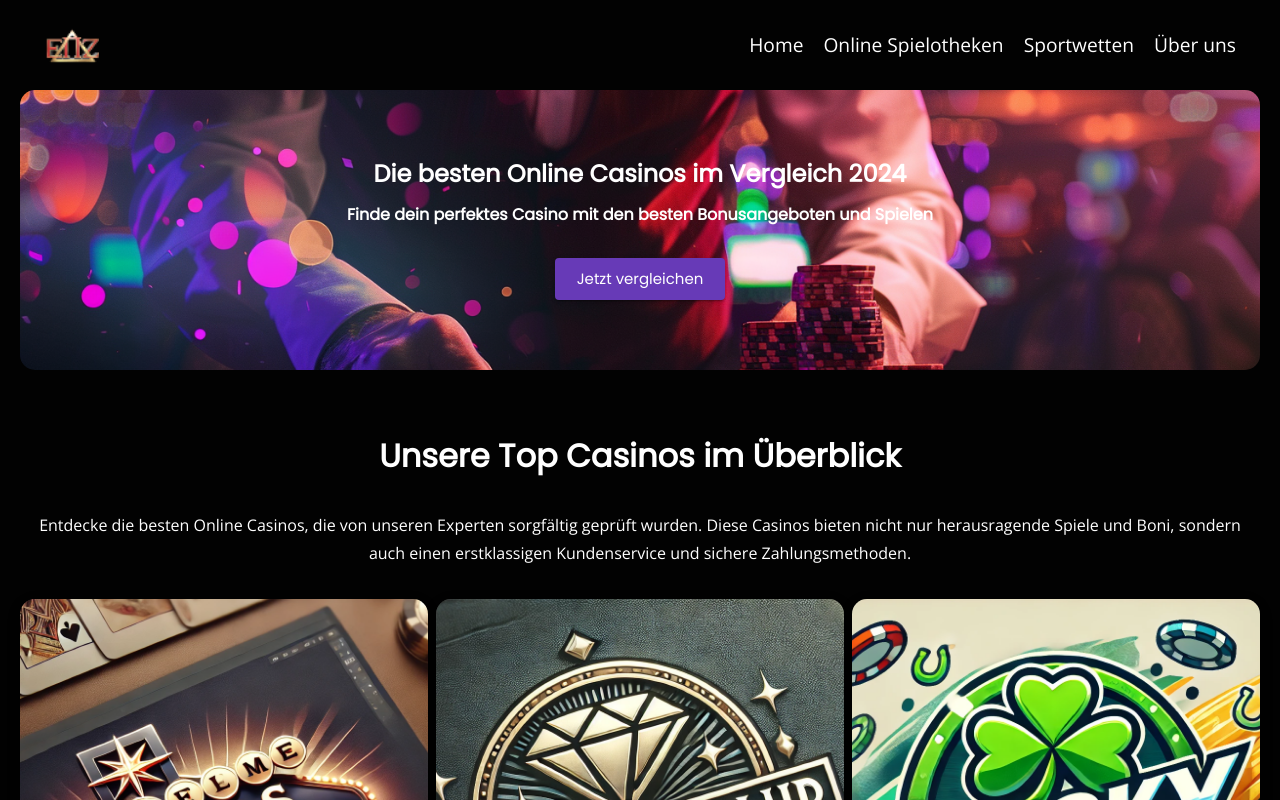
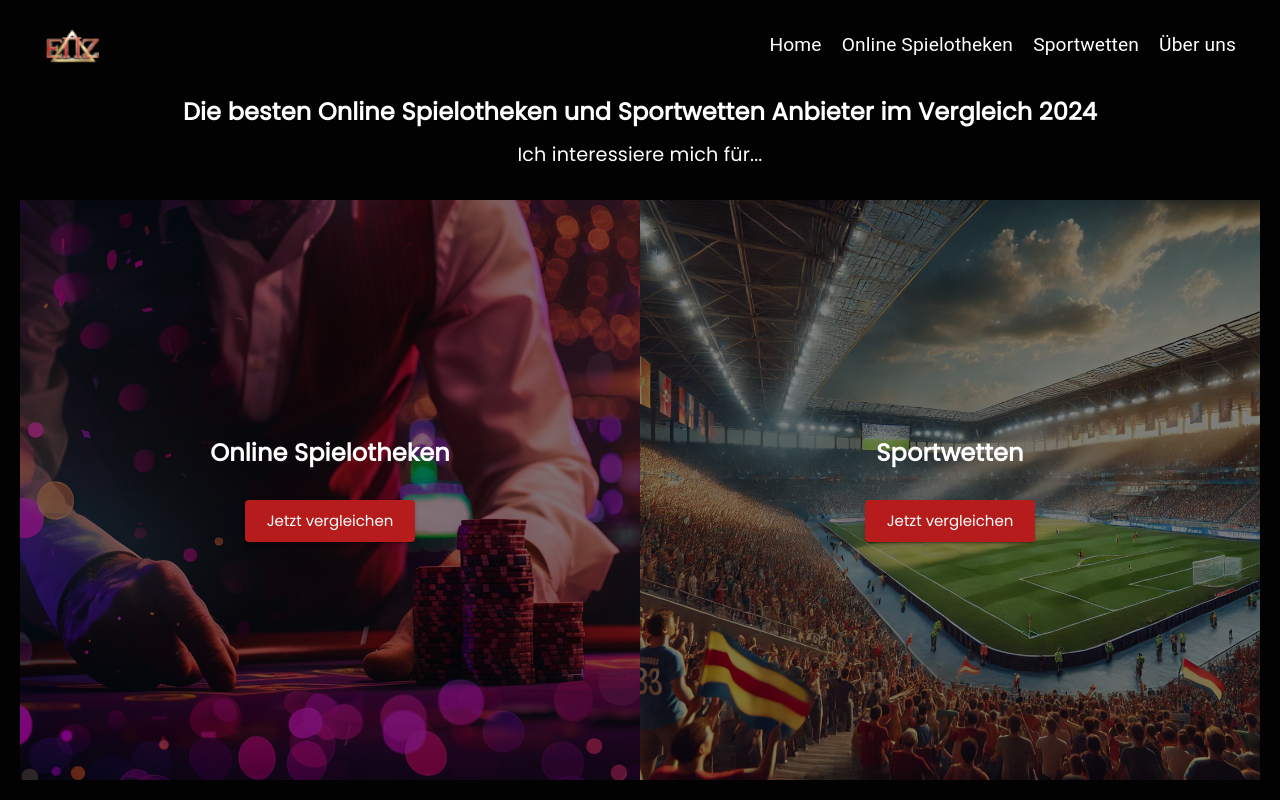
Before and after one commit to NicoLoyLife/einfachnurzocken, a React (Create React App) app: page / in a window 1280 px wide. Shown: the top 800 px of the page. Built offline with nearby package versions, Linux system fonts and the light colour scheme.

Commit message:
Hero-Bereich Startseite und unterschiedliche Themes für beide Sections

```diff
--- a/src/App.js
+++ b/src/App.js
@@ -1,5 +1,6 @@
 import React from 'react';
-import { BrowserRouter as Router, Route, Routes } from 'react-router-dom';
+import { Route, Routes, useLocation } from 'react-router-dom';
+import { ThemeProvider, GlobalStyles } from '@mui/material';
 import Home from './pages/Home';
 import News from './pages/News';
 import OnlineCasinos from './pages/OnlineCasinos';
@@ -12,11 +13,41 @@ import Footer from './components/common/Footer';
 import Wrapper from './components/common/Wrapper';
 import Impressum from './pages/Impressum';
 import PrivacyPolicy from './pages/PrivacyPolicy';
+import themes from './theme';
 
 function App() {
+  const location = useLocation();
+
+  // Wähle das Theme basierend auf der aktuellen Route
+  const getTheme = () => {
+    if (location.pathname.includes('/sportwetten')) {
+      return themes.sportwettenTheme; // Sportwetten Theme für den Sportwetten-Bereich
+    } else {
+      return themes.casinoTheme; // Casino Theme für den Online-Spielotheken-Bereich
+    }
+  };
+
   return (
-    <Router>
-      <div>
+    <ThemeProvider theme={getTheme()}>
+      {/* Global Styles setzen */}
+      <GlobalStyles
+        styles={(theme) => ({
+          body: {
+            backgroundColor: theme.palette.background.default, // Hintergrundfarbe für den Body
+            color: theme.palette.text.primary, // Textfarbe
+            margin: 0,
+            padding: 0,
+            boxSizing: 'border-box',
+            minHeight: '100vh',
+          },
+          '*': {
+            boxSizing: 'inherit',
+          },
+          '#root': {
+            height: '100vh',
+          },
+        })}
+      />
       <Navbar />
       <Wrapper>
         <Routes>
@@ -32,8 +63,7 @@ function App() {
         </Routes>
       </Wrapper>
       <Footer />
-      </div>
-    </Router>
+    </ThemeProvider>
   );
 }
 
--- a/src/components/HeroBanner.js
+++ b/src/components/HeroBanner.js
@@ -1,38 +1,180 @@
 import React from 'react';
-import { Box, Typography, Button } from '@mui/material';
-import heroImage from "../assets/images/hero-banner.png";
+import { Typography, Button, Grid, Box } from '@mui/material';
+import { Link } from 'react-router-dom';
+import casinoImage from "../assets/images/hero-banner.png";
+import sportwettenImage from "../assets/images/sportwetten.webp";
 
 function HeroBanner() {
   return (
-    <Box
+    <>
+      {/* SEO-optimierte zentrale H1-Überschrift */}
+      <Typography
+        variant="h1"
+        component="h1"
         sx={{
-        backgroundImage: `url(${heroImage})`,
-        backgroundSize: 'cover',
-        backgroundPosition: 'center',
-        height: '280px',
-        borderRadius: '15px',
+          fontSize: { xs: '1.2rem', md: '1.5rem' },
+          textAlign: 'center',
+          fontWeight: 'bold',
+          mt: 1,
+        }}
+      >
+        Die besten Online Spielotheken und Sportwetten Anbieter im Vergleich 2024
+      </Typography>
+
+      {/* Zusatztext "Ich interessiere mich für ..." */}
+      <Typography
+        variant="h2"
+        component="h2"
+        sx={{
+          fontSize: { xs: '1rem', md: '1.2rem' },
+          textAlign: 'center',
+          fontWeight: 'normal',
+          mt: 2,
+        }}
+      >
+        Ich interessiere mich für...
+      </Typography>
+
+      <Grid
+        container
+        spacing={0}
+        sx={{
+          height: { xs: 'calc(100vh - 220px)', md: 'calc(100vh - 220px)' }, // Full height abzüglich der Navbar und Überschrift
+          textAlign: 'center',
+          justifyContent: 'center',
+          alignItems: 'center',
+          mt: 4, // Platz für die zentrale H1-Überschrift
+        }}
+      >
+        {/* Online Spielotheken Section */}
+        <Grid
+          item
+          xs={12}
+          md={6}
+          component={Link} // Ganze Box als Link
+          to="/online-spielotheken"
+          sx={{
+            position: 'relative', // Für das Overlay notwendig
+            overflow: 'hidden', // Verhindert, dass das Bild beim Zoomen überläuft
             display: 'flex',
             alignItems: 'center',
             justifyContent: 'center',
-        color: 'white',
-        textAlign: 'center',
-        padding: '20px',
-        backgroundColor: 'rgba(0, 0, 0, 0.5)',
-        flexDirection: 'column',
+            height: { xs: '50%', md: '100%' }, // Full height on mobile, half on desktop
+            textDecoration: 'none', // Entfernt die Unterstreichung des Links
+            '&:hover .overlay': {
+              backgroundColor: 'rgba(0, 0, 0, 0.7)', // Dunkleres Overlay beim Hover
+            },
+            '&:hover .image': {
+              transform: 'scale(1.1)', // Zoom-Effekt auf Bild
+            },
+            '&:hover .text': {
+              color: 'primary.main', // Textfarbe ändert sich beim Hover
+            },
           }}
         >
-      <Typography variant='h1' component='h1' sx={{ fontSize: '1.5rem', fontWeight: 'bold' }}>
-        Die besten Online Casinos im Vergleich 2024
+          {/* Hintergrundbild und Overlay */}
+          <Box
+            className="image"
+            sx={{
+              backgroundImage: `url(${casinoImage})`,
+              backgroundSize: 'cover',
+              backgroundPosition: 'center',
+              height: '100%',
+              width: '100%',
+              position: 'absolute',
+              top: 0,
+              left: 0,
+              transition: 'transform 0.5s ease', // Smooth zoom transition
+            }}
+          />
+          <Box
+            className="overlay"
+            sx={{
+              position: 'absolute',
+              top: 0,
+              left: 0,
+              width: '100%',
+              height: '100%',
+              backgroundColor: 'rgba(0, 0, 0, 0.5)', // Initial dunkles Overlay
+              transition: 'background-color 0.5s ease',
+            }}
+          />
+          {/* Text und Button */}
+          <Box sx={{ position: 'relative', zIndex: 1, textAlign: 'center' }}>
+            <Typography className="text" variant="h2" sx={{ fontSize: '1.5rem', fontWeight: 'bold', color: 'white' }}>
+              Online Spielotheken
             </Typography>
-
-      <Typography variant='h2' component='h2' sx={{ fontSize: '1rem', mt: 2 }}>
-        Finde dein perfektes Casino mit den besten Bonusangeboten und Spielen
-      </Typography>
-
-      <Button variant='contained' color='primary' sx={{ mt:4 }} size='large'>
+            <Button variant="contained" color="primary" sx={{ mt: 4 }} size="large">
               Jetzt vergleichen
             </Button>
           </Box>
+        </Grid>
+
+        {/* Sportwetten Section */}
+        <Grid
+          item
+          xs={12}
+          md={6}
+          component={Link} // Ganze Box als Link
+          to="/sportwetten"
+          sx={{
+            position: 'relative',
+            overflow: 'hidden',
+            display: 'flex',
+            alignItems: 'center',
+            justifyContent: 'center',
+            height: { xs: '50%', md: '100%' },
+            textDecoration: 'none',
+            '&:hover .overlay': {
+              backgroundColor: 'rgba(0, 0, 0, 0.7)',
+            },
+            '&:hover .image': {
+              transform: 'scale(1.1)',
+            },
+            '&:hover .text': {
+              color: 'primary.main',
+            },
+          }}
+        >
+          {/* Hintergrundbild und Overlay */}
+          <Box
+            className="image"
+            sx={{
+              backgroundImage: `url(${sportwettenImage})`,
+              backgroundSize: 'cover',
+              backgroundPosition: 'center',
+              height: '100%',
+              width: '100%',
+              position: 'absolute',
+              top: 0,
+              left: 0,
+              transition: 'transform 0.5s ease',
+            }}
+          />
+          <Box
+            className="overlay"
+            sx={{
+              position: 'absolute',
+              top: 0,
+              left: 0,
+              width: '100%',
+              height: '100%',
+              backgroundColor: 'rgba(0, 0, 0, 0.5)',
+              transition: 'background-color 0.5s ease',
+            }}
+          />
+          {/* Text und Button */}
+          <Box sx={{ position: 'relative', zIndex: 1, textAlign: 'center' }}>
+            <Typography className="text" variant="h2" sx={{ fontSize: '1.5rem', fontWeight: 'bold', color: 'white' }}>
+              Sportwetten
+            </Typography>
+            <Button variant="contained" color="primary" sx={{ mt: 4 }} size="large">
+              Jetzt vergleichen
+            </Button>
+          </Box>
+        </Grid>
+      </Grid>
+    </>
   );
 }
 
--- a/src/components/common/Topbar.js
+++ b/src/components/common/Topbar.js
@@ -1,29 +1,50 @@
-import React from 'react';
-import { AppBar, Tabs, Tab } from '@mui/material';
-import { useNavigate, useLocation } from 'react-router-dom';
+import React from "react";
+import { AppBar, Tabs, Tab } from "@mui/material";
+import { useNavigate, useLocation } from "react-router-dom";
 
 function TopbarTabs() {
   const navigate = useNavigate();
   const location = useLocation();
 
   // Aktuellen Pfad holen und activen Tab setzen (Sportwetten oder Online Spielotheken)
-  const currentTab = location.pathname.includes('/sportwetten') ? 'sportwetten' : 'online-spielotheken';
+  const currentTab = location.pathname.includes("/sportwetten")
+    ? "sportwetten"
+    : "online-spielotheken";
 
   const handleTabChange = (event, newValue) => {
-    navigate(newValue === 'sportwetten' ? '/sportwetten' : '/online-spielotheken');
+    navigate(
+      newValue === "sportwetten" ? "/sportwetten" : "/online-spielotheken"
+    );
   };
 
   return (
-    <AppBar position="static" sx={{ backgroundColor: 'primary.main' }}>
+    <AppBar
+      position="static"
+      sx={{
+        backgroundColor: "black",
+        boxShadow: "none",
+        borderBottom: (theme) => `4px solid ${theme.palette.primary.main}`, // BorderBottom in Primärfarbe
+      }}
+    >
       <Tabs
         value={currentTab}
         onChange={handleTabChange}
-        indicatorColor="secondary"
-        textColor="secondary"
+        textColor="inherit"
+        sx={{
+          ".MuiTabs-indicator": {
+            display: "none", // Indikator vollständig ausblenden
+          },
+          ".MuiTab-root": {
+            color: "white", // Textfarbe für inaktive Tabs
+          },
+          ".Mui-selected": {
+            color: "primary.main", // Textfarbe für aktive Tabs
+          },
+        }}
         centered
       >
+        <Tab label="Online Spielotheken" value="online-spielotheken" />
         <Tab label="Sportwetten" value="sportwetten" />
-        <Tab label="Online Spielotheken" value="online-spielotheken" />
       </Tabs>
     </AppBar>
   );
--- a/src/theme.js
+++ b/src/theme.js
@@ -1,135 +1,107 @@
-import { createTheme } from '@mui/material/styles';
-import '@fontsource/poppins';
-import '@fontsource/open-sans';
+import { createTheme } from "@mui/material/styles";
+import "@fontsource/poppins";
+import "@fontsource/open-sans";
 
 const typography = {
   // Standard-Schriftart für Fließtexte
-  fontFamily: 'Open Sans, Arial, sans-serif',
+  fontFamily: "Open Sans, Arial, sans-serif",
 
   // Überschriften (h1, h2, h3, etc.) mit Poppins
   h1: {
-    fontFamily: 'Poppins, Arial, sans-serif',
+    fontFamily: "Poppins, Arial, sans-serif",
     fontWeight: 700, // Fett für zusätzliche Präsenz
-    fontSize: '3rem', // Anpassung der Schriftgröße nach Bedarf
+    fontSize: "3rem", // Anpassung der Schriftgröße nach Bedarf
     lineHeight: 1.2, // Zeilenhöhe für bessere Lesbarkeit
   },
   h2: {
-    fontFamily: 'Poppins, Arial, sans-serif',
+    fontFamily: "Poppins, Arial, sans-serif",
     fontWeight: 700,
-    fontSize: '2.5rem',
+    fontSize: "2.5rem",
     lineHeight: 1.3,
   },
   h3: {
-    fontFamily: 'Poppins, Arial, sans-serif',
+    fontFamily: "Poppins, Arial, sans-serif",
     fontWeight: 600,
-    fontSize: '2rem',
+    fontSize: "2rem",
     lineHeight: 1.4,
   },
   h4: {
-    fontFamily: 'Poppins, Arial, sans-serif',
+    fontFamily: "Poppins, Arial, sans-serif",
     fontWeight: 600,
-    fontSize: '1.75rem',
+    fontSize: "1.75rem",
     lineHeight: 1.5,
   },
   h5: {
-    fontFamily: 'Poppins, Arial, sans-serif',
+    fontFamily: "Poppins, Arial, sans-serif",
     fontWeight: 500,
-    fontSize: '1.5rem',
+    fontSize: "1.5rem",
     lineHeight: 1.6,
   },
   h6: {
-    fontFamily: 'Poppins, Arial, sans-serif',
+    fontFamily: "Poppins, Arial, sans-serif",
     fontWeight: 500,
-    fontSize: '1.25rem',
+    fontSize: "1.25rem",
     lineHeight: 1.7,
   },
 
   // Body1 für normalen Fließtext
   body1: {
-    fontFamily: 'Open Sans, Arial, sans-serif',
+    fontFamily: "Open Sans, Arial, sans-serif",
     fontWeight: 400, // Normalgewicht
-    fontSize: '1rem', // Standard-Schriftgröße
+    fontSize: "1rem", // Standard-Schriftgröße
     lineHeight: 1.75, // Angenehme Zeilenhöhe für längere Texte
   },
 
   // Body2 für kleinere Fließtexte oder sekundäre Textbereiche
   body2: {
-    fontFamily: 'Open Sans, Arial, sans-serif',
+    fontFamily: "Open Sans, Arial, sans-serif",
     fontWeight: 400,
-    fontSize: '0.875rem',
+    fontSize: "0.875rem",
     lineHeight: 1.7,
   },
 
   // Weitere Typografiestile wie Button, Caption, Overline, etc.
   button: {
-    fontFamily: 'Poppins, Arial, sans-serif',
+    fontFamily: "Poppins, Arial, sans-serif",
     // fontWeight: 600,
-    fontSize: '0.875rem',
-    textTransform: 'none', // Deaktiviert automatische Großschreibung
+    fontSize: "0.875rem",
+    textTransform: "none", // Deaktiviert automatische Großschreibung
   },
   caption: {
-    fontFamily: 'Open Sans, Arial, sans-serif',
+    fontFamily: "Open Sans, Arial, sans-serif",
     fontWeight: 400,
-    fontSize: '0.75rem',
+    fontSize: "0.75rem",
     lineHeight: 1.5,
   },
   overline: {
-    fontFamily: 'Open Sans, Arial, sans-serif',
+    fontFamily: "Open Sans, Arial, sans-serif",
     fontWeight: 400,
-    fontSize: '0.75rem',
+    fontSize: "0.75rem",
     lineHeight: 2,
-    textTransform: 'uppercase', // Überstrichene Texte in Großbuchstaben
+    textTransform: "uppercase", // Überstrichene Texte in Großbuchstaben
   },
 };
 
 const themes = {
-  classicDark: createTheme({
+  // Casino-Theme mit dunklem Rot und Gold
+  casinoTheme: createTheme({
     palette: {
-      mode: 'dark',
-      primary: { main: '#90caf9' },
-      secondary: { main: '#f48fb1' },
-      background: { default: '#121212', paper: '#1d1d1d' },
-      text: { primary: '#ffffff', secondary: '#b0bec5' },
+      mode: "dark",
+      primary: { main: "#b71c1c" }, // Dunkles Rot
+      secondary: { main: "#FFD700" }, // Gold/helles Gelb
+      background: { default: "#020202", paper: "#2b2b2b" },
+      text: { primary: "#ffffff", secondary: "#bdbdbd" },
     },
     typography,
   }),
-  elegantPurple: createTheme({
+  // Sportwetten-Theme mit dunklem und hellem Grün
+  sportwettenTheme: createTheme({
     palette: {
-      mode: 'dark',
-      primary: { main: '#673ab7' },
-      secondary: { main: '#e91e63' },
-      background: { default: '#020202', paper: '#1e1e1e' },
-      text: { primary: '#ffffff', secondary: '#bdbdbd' },
-    },
-    typography,
-  }),
-  boldAccent: createTheme({
-    palette: {
-      mode: 'dark',
-      primary: { main: '#ff7043' },
-      secondary: { main: '#ffee58' },
-      background: { default: '#0d0d0d', paper: '#2c2c2c' },
-      text: { primary: '#ffffff', secondary: '#eeeeee' },
-    },
-    typography,
-  }),
-  greenBlue: createTheme({
-    palette: {
-      mode: 'dark',
-      primary: { main: '#26a69a' },
-      secondary: { main: '#64b5f6' },
-      background: { default: '#0a0a0a', paper: '#1a1a1a' },
-      text: { primary: '#e0f7fa', secondary: '#b2ebf2' },
-    },
-    typography,
-  }),
-  redBlack: createTheme({
-    palette: {
-      mode: 'dark',
-      primary: { main: '#f44336' },
-      secondary: { main: '#ff5722' },
-      background: { default: '#020202', paper: '#303030' },
-      text: { primary: '#ffffff', secondary: '#ffcccb' },
+      mode: "dark",
+      primary: { main: "#28A745" }, // Dunkles Grün
+      secondary: { main: "#007BFF" }, // Helleres Grün
+      background: { default: "#020202", paper: "#2b2b2b" },
+      text: { primary: "#ffffff", secondary: "#bdbdbd" },
     },
     typography,
   }),
```
Also changed, not shown: src/index.js (+4 -7 lines), src/assets/images/sportwetten.webp (added). Lines whose indentation alone changed are shown as unchanged.
